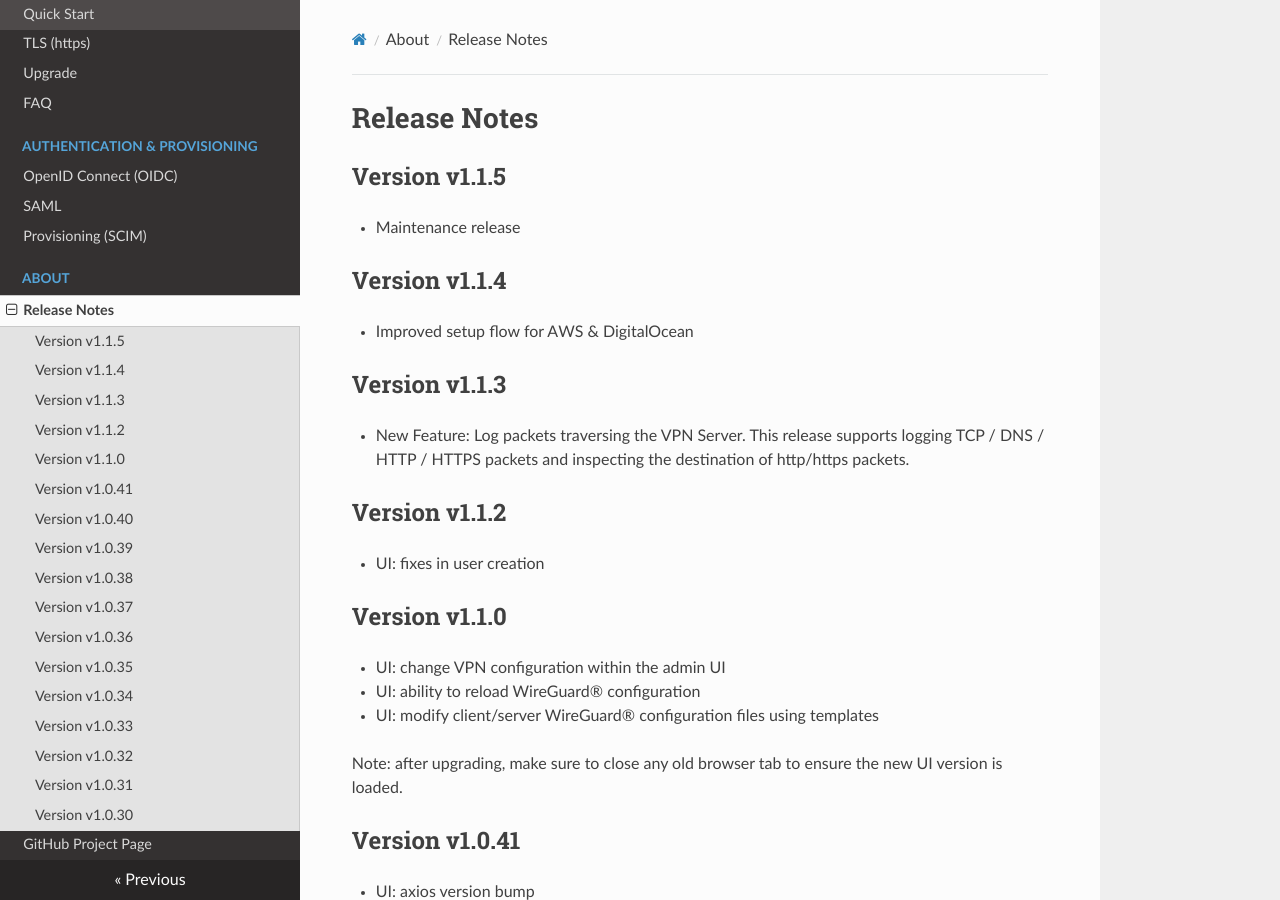
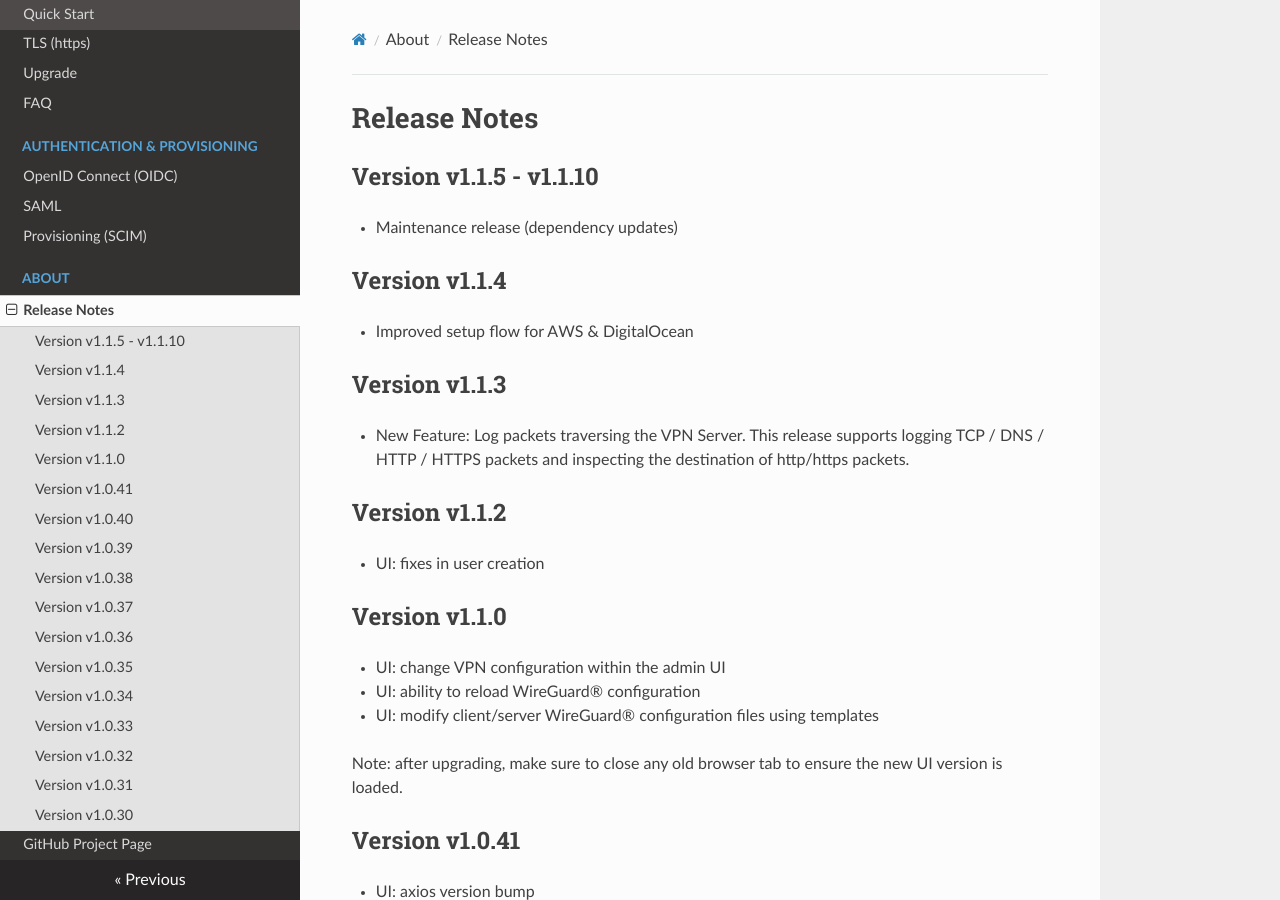
Before and after one commit to in4it/vpn-server, an MkDocs documentation site: the page built from docs/release-notes.md, in a window 1280 px wide and 900 px high. Built offline with MkDocs 1.6.1, drawn with Linux system fonts in a browser that asks for light colours; nearby versions of some CDN libraries.

Commit message:
v1.1.10 release

```diff
--- a/docs/release-notes.md
+++ b/docs/release-notes.md
@@ -1,7 +1,7 @@
 # Release Notes
 
-## Version v1.1.5
-* Maintenance release
+## Version v1.1.5 - v1.1.10
+* Maintenance release (dependency updates)
 
 ## Version v1.1.4
 * Improved setup flow for AWS & DigitalOcean
```
Also changed, not shown: 1 other file.
